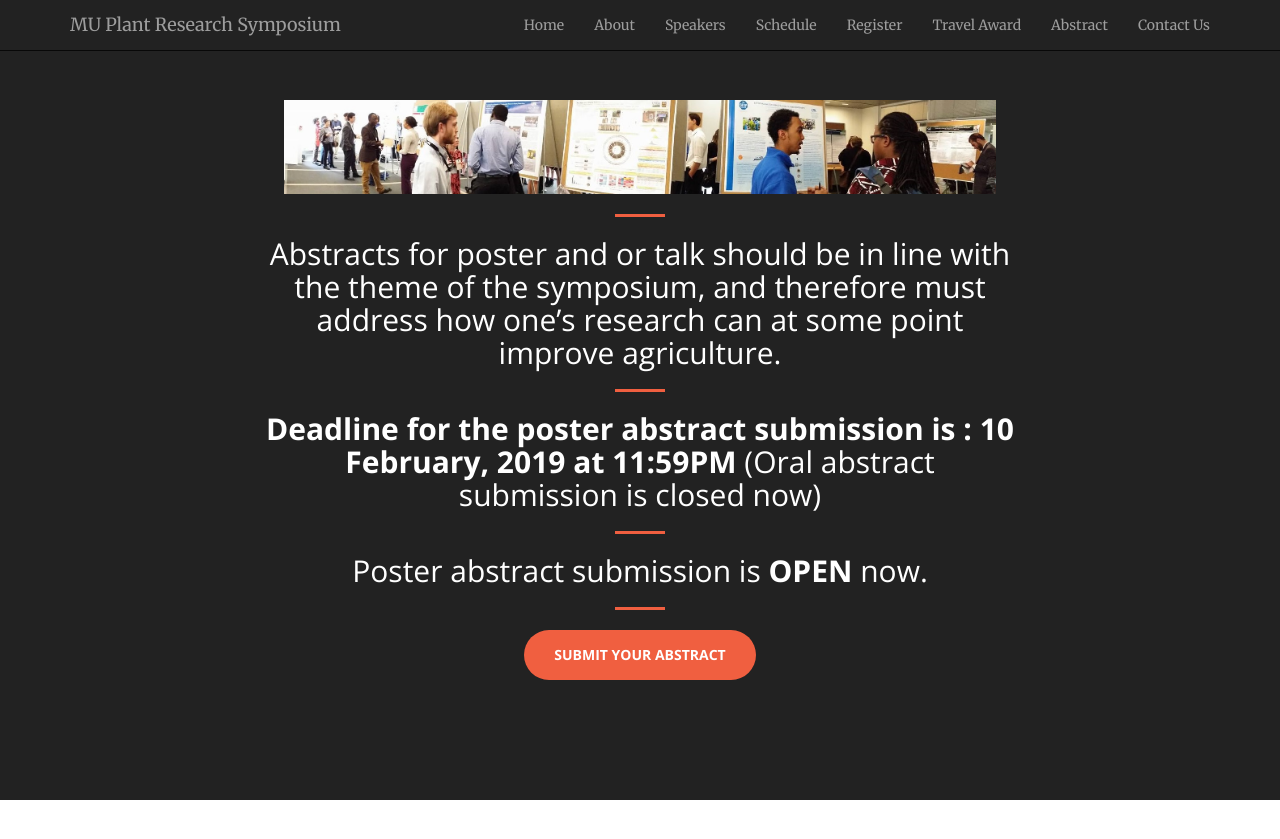
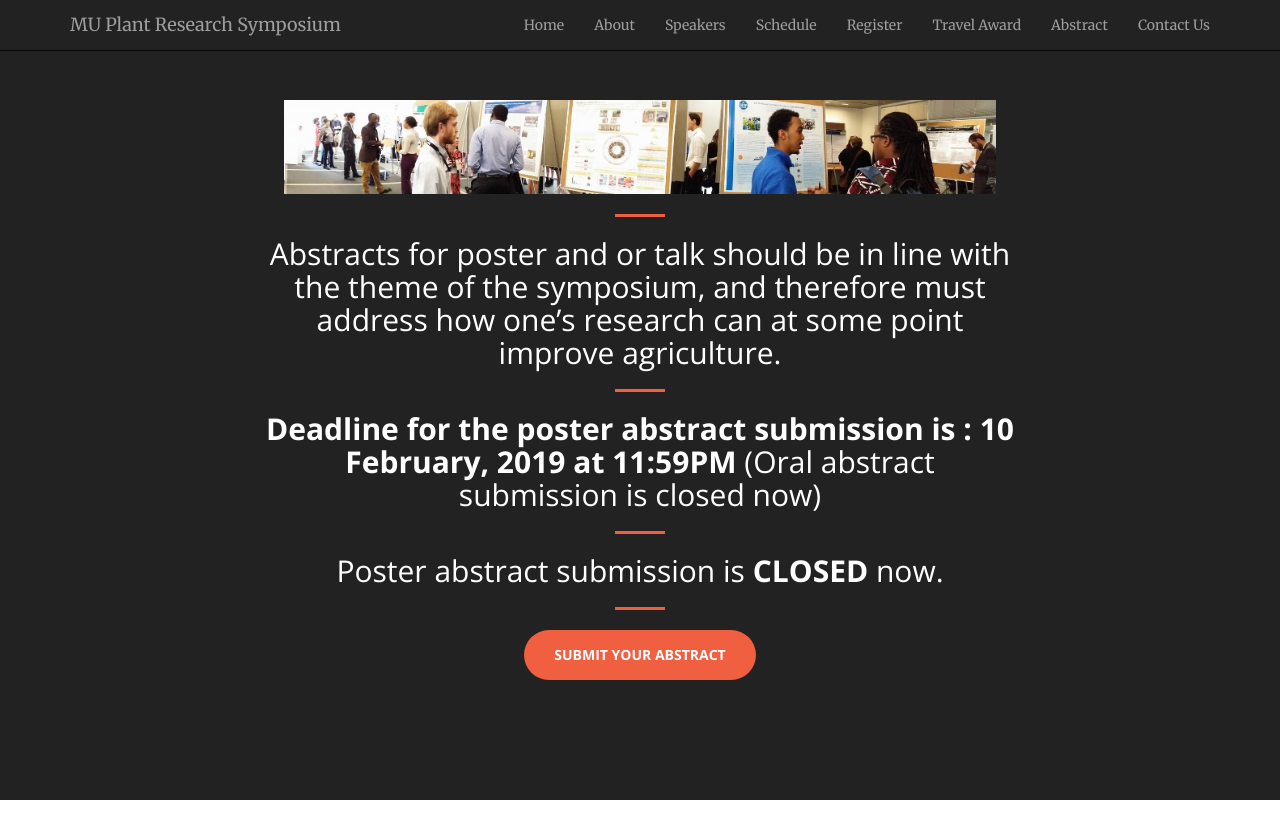
Before and after one commit to mupioneersymposium/mupioneersymposium.github.io, a Jekyll site: the page built from abstract.md, in a window 1280 px wide. Shown: the top 839 px of the page. Built offline with Jekyll 4.4.1, drawn with Linux system fonts in a browser that asks for light colours.

Commit message:
Update abstract.md
closed abstract submission

```diff
--- a/abstract.md
+++ b/abstract.md
@@ -10,7 +10,7 @@ layout: regular
 <hr style="clear: both;" />
 ## **Deadline for the poster abstract submission is : 10 February, 2019 at 11:59PM** (Oral abstract submission is closed now)
 <hr style="clear: both;" />
-## Poster abstract submission is **OPEN** now.
+## Poster abstract submission is **CLOSED** now.
 <hr style="clear: both;" />
 
 <p><a href="https://docs.google.com/forms/d/1DoqelMaDb3G1-tG3Tqr9EpXLK9OzPJ8J4OuMiPRZNrg/" target="_blank" class="btn btn-primary btn-xl page-scroll">Submit your abstract</a></p>
```
